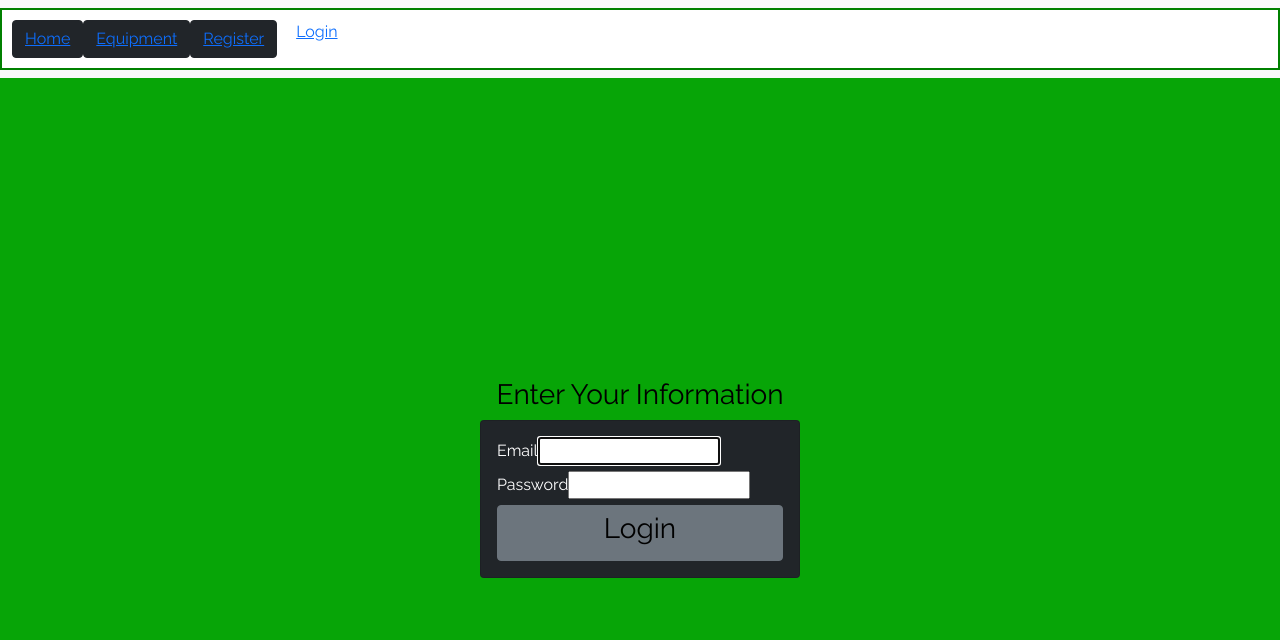
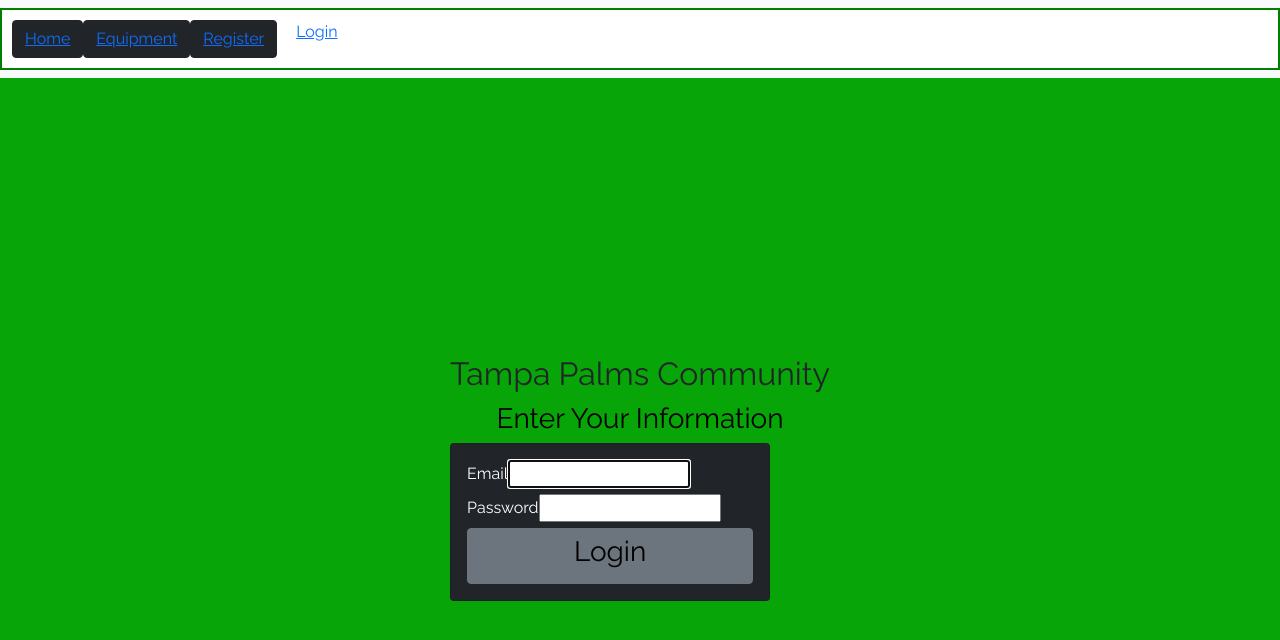
Before and after one commit to DevorrisRussell/CapStoneFrontEnd, a React (Create React App) app: page /Login in a window 1280 px wide. Shown: the top 640 px of the page. Built offline with nearby package versions, Linux system fonts and the light colour scheme.

Commit message:
added text to login page

```diff
--- a/src/components/Login/login.jsx
+++ b/src/components/Login/login.jsx
@@ -21,10 +21,12 @@ function Login(props) {
   return (
     <div className="container">
       <div className="row">
-
-        <div className="col"><h3>Enter Your Information</h3>
+        <div className="col">
+          <div class="header">
+            <h2>Tampa Palms Community </h2>
+          </div>
+          <h3>Enter Your Information</h3>
           <div>
-
             <div className="card text-white bg-dark" style={{ width: "20rem" }}>
               <div className="card-body">
                 <form onSubmit={handleSubmit}>
```
Lines whose indentation alone changed are shown as unchanged.
